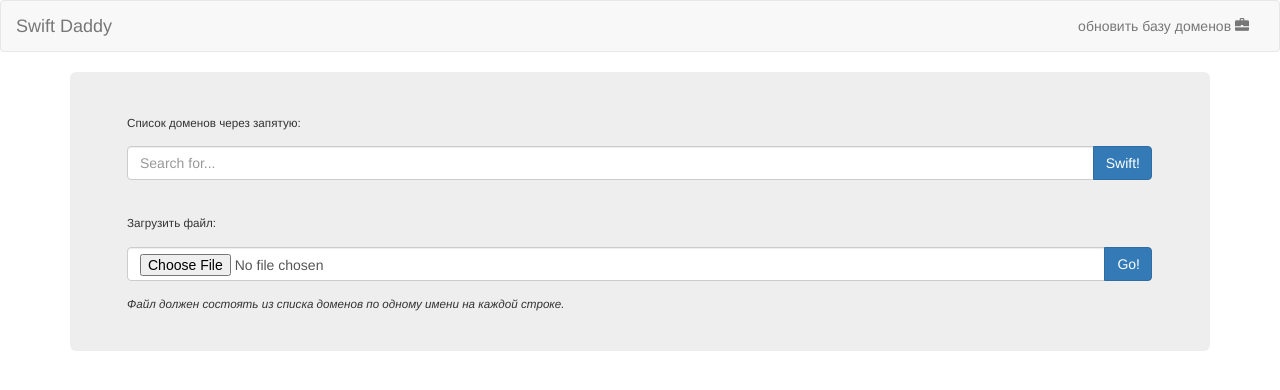
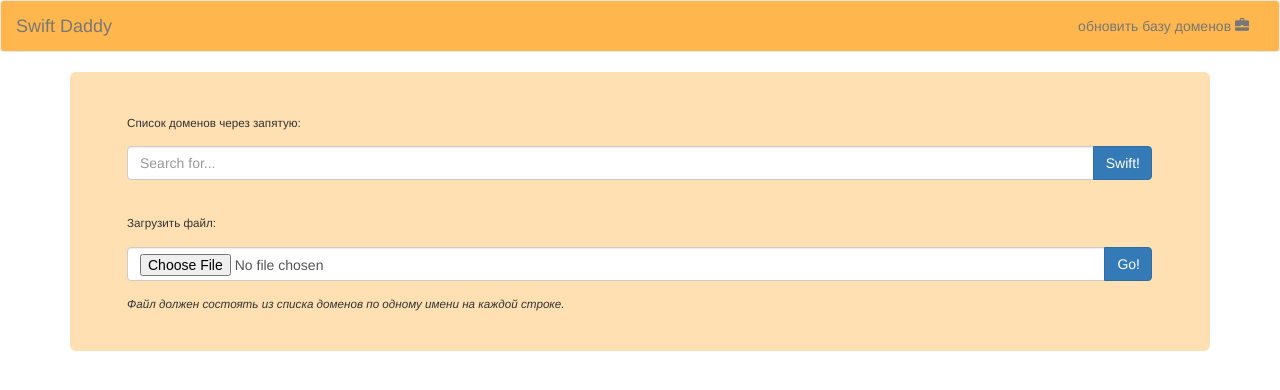
Before and after one commit to walterdd/swift_daddy, a Django app: page / in a window 1280 px wide. Shown: the top 390 px of the page. Run offline with Django 3.2, Linux system fonts and the light colour scheme; some libraries are stand-ins or nearby versions.

Commit message:
baloons update

```diff
--- a/swiftdaddy/domainlookup/templates/desktop.html
+++ b/swiftdaddy/domainlookup/templates/desktop.html
@@ -1,18 +1,24 @@
 <!DOCTYPE html>
 <html lang="ru">
-<html>
   <head>
     <meta name="viewport" content="width=device-width, initial-scale=1">
     <meta charset="utf-8">
     <link rel="stylesheet" href="http://maxcdn.bootstrapcdn.com/bootstrap/3.3.6/css/bootstrap.min.css">
     <link rel="stylesheet" href="">
-    </style>
   </head>
+
+  <style>
+
+    .body {
+        color: #1a237e
+     }
+
+  </style>
 
   <body>
 
 
-  <nav class="navbar navbar-default">
+  <nav class="navbar navbar-default" style="background-color: #ffb74d">
   <div class="container-fluid">
     <!-- Brand and toggle get grouped for better mobile display -->
     <div class="navbar-header">
--- a/swiftdaddy/domainlookup/templates/search.html
+++ b/swiftdaddy/domainlookup/templates/search.html
@@ -5,9 +5,16 @@
 <link href="https://maxcdn.bootstrapcdn.com/bootstrap/3.3.4/css/bootstrap.min.css" rel="stylesheet"/>
 <script src="https://ajax.googleapis.com/ajax/libs/jquery/2.1.1/jquery.min.js"></script>
 
+  <style>
+
+    .body {
+        color: #1a237e;
+     }
+
+  </style>
 
   <div class="container">
-    <div class="jumbotron margin-jumbotron" style="margin-top: 0%; padding: 5%; padding-top: 2%; padding-bottom: 2%">
+    <div class="jumbotron margin-jumbotron" style="margin-top: 0%; padding: 5%; padding-top: 2%; padding-bottom: 2%; background-color: #ffe0b2">
           <br>
           <p style="font-size: smaller;">Список доменов через запятую:</p>
           <form id="searchform" action="{% url 'text_query' %}" method="get" accept-charset="utf-8">
```
